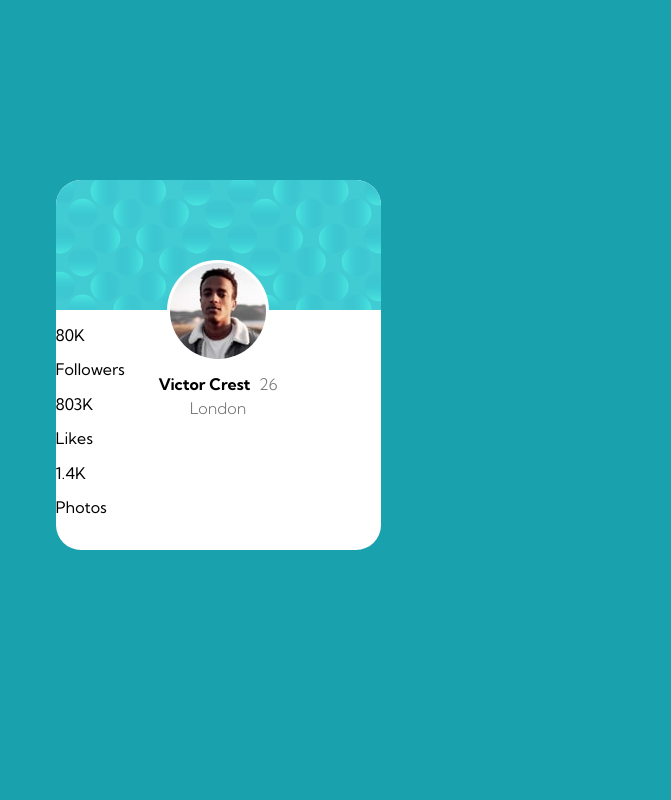
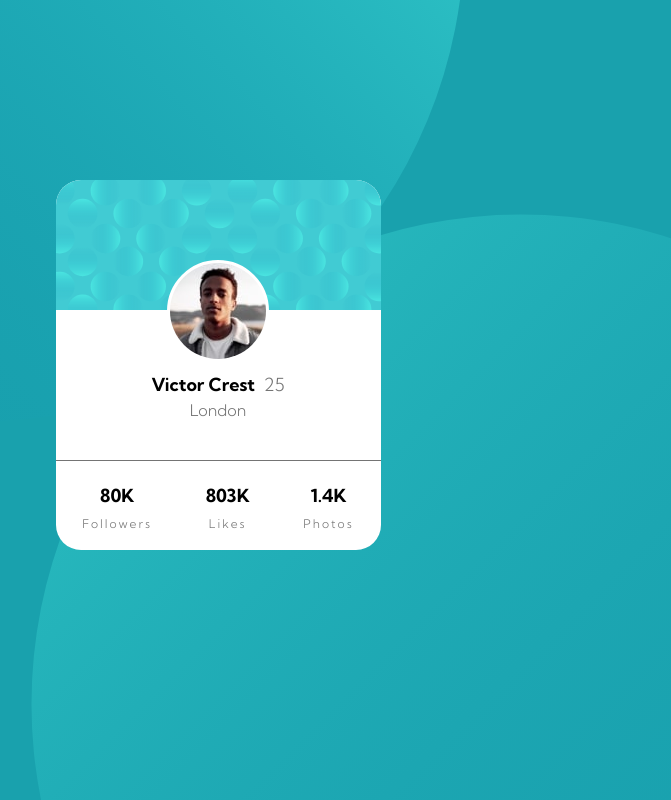
Before and after one commit to destroyer-beep/Profile-Card-, a plain HTML site: page index.html in a window 1280 px wide. Shown: the whole page, without its empty margins (422-1093 px from the left). Drawn offline with Linux system fonts and the light colour scheme.

Commit message:
Finish first project

```diff
--- a/css/style.css
+++ b/css/style.css
@@ -2,6 +2,9 @@
 
 body {
     background-color: #19a1ad;
+    background-image: url(../img/bg-pattern-top.svg), url(../img/bg-pattern-bottom.svg);
+    background-position: left -30% bottom -30%, right -50% top -50%;
+    background-repeat: no-repeat, no-repeat;
     font-family: "Kumbh Sans", sans-serif;
     display: flex;
     align-items: center;
@@ -44,7 +47,7 @@ span {
 .information h1 {
     padding: 0;
     margin: 0;
-    font-size: 16px;
+    font-size: 18px;
     margin-top: 10px;
 }
 
@@ -54,3 +57,31 @@ span {
     margin: 0;
     padding-top: 5px;
 }
+
+.activity {
+    margin-top: 150px;
+    display: flex;
+    justify-content: space-around;
+    height: 85px;
+    border-top: 1px solid #747474;
+}
+
+.block {
+    text-align: center;
+}
+
+.value {
+    font-weight: 900;
+    font-size: 18px;
+    margin: 0;
+    margin-top: 25px;
+}
+
+.description {
+    font-weight: 300;
+    color: #747474;
+    font-size: 12px;
+    margin: 0;
+    padding-top: 10px;
+    letter-spacing: 2px;
+}
--- a/index.html
+++ b/index.html
@@ -15,7 +15,7 @@
         <div class="card">
             <div class="information">
                 <img src="img/image-victor.jpg" alt="Фотография">
-                <h1>Victor Crest <span>26</span></h1>
+                <h1>Victor Crest <span>25</span></h1>
                 <p class="city">London</p>
             </div>
         </div>
```
